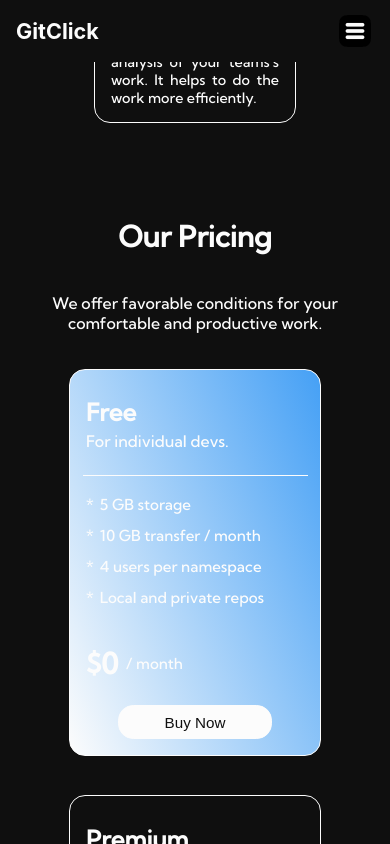
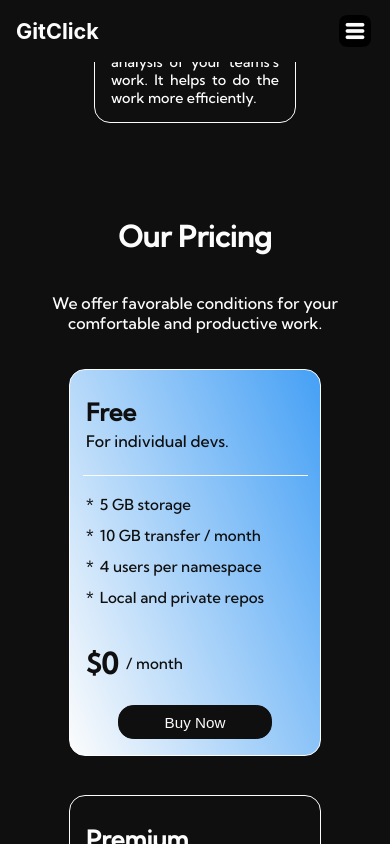
Before and after one commit to IsaacHarrison28/GitClickClone, a React (Create React App) app: page / in a window 390 px wide. In both pictures the pointer is over the element 195 px from the left and 1402 px from the top of the page. Shown: the part 980-1824 px from the top of the page. Built offline with nearby package versions, Linux system fonts and the light colour scheme.

Commit message:
building mobile view

```diff
--- a/src/styles/Home.page.style.css
+++ b/src/styles/Home.page.style.css
@@ -249,3 +249,21 @@
     border-radius: 1em;
     padding: 0.5em 3em;
 }
+
+.offer-div:hover .offer{
+    color: #0f0f0f;
+}
+
+.offer-div:hover .text{
+    color: #0f0f0f;
+}
+
+.offer-div:hover .package-price{
+    color: #0f0f0f;
+}
+
+.offer-div:hover .purchase-button button{
+    background: #0f0f0f;
+    border: 1px solid #0f0f0f;
+    color: #fcfcfc;
+}
```
